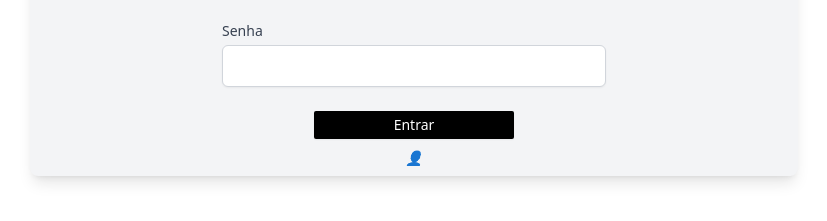
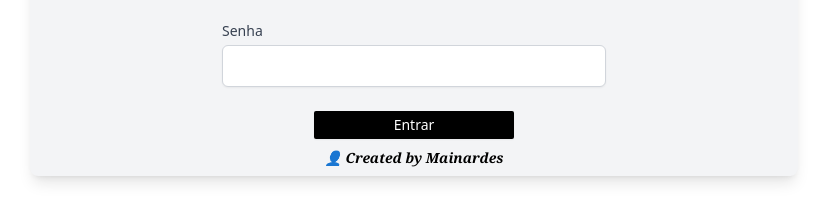
Before and after one commit to msmrock/importadorRondaX, a website: page public/index.html in a window 1280 px wide. Shown: the part 373-594 px from the top of the page, without its empty margins (226-1053 px from the left). Drawn offline with nearby package versions, Linux system fonts and the light colour scheme.

Commit message:
Update index.html
Adicionado Criado Por

```diff
--- a/public/index.html
+++ b/public/index.html
@@ -93,7 +93,8 @@
       </div>
 
       <div class="footer">
-        <span style="color: black"><i>${username}</i></span>
+        <span style="color: black"><i>Logado - ${username}</i></span>
+         <span style="color: black"><i>Created by Mainardes</i></span>
       </div>
 
       <div
```
